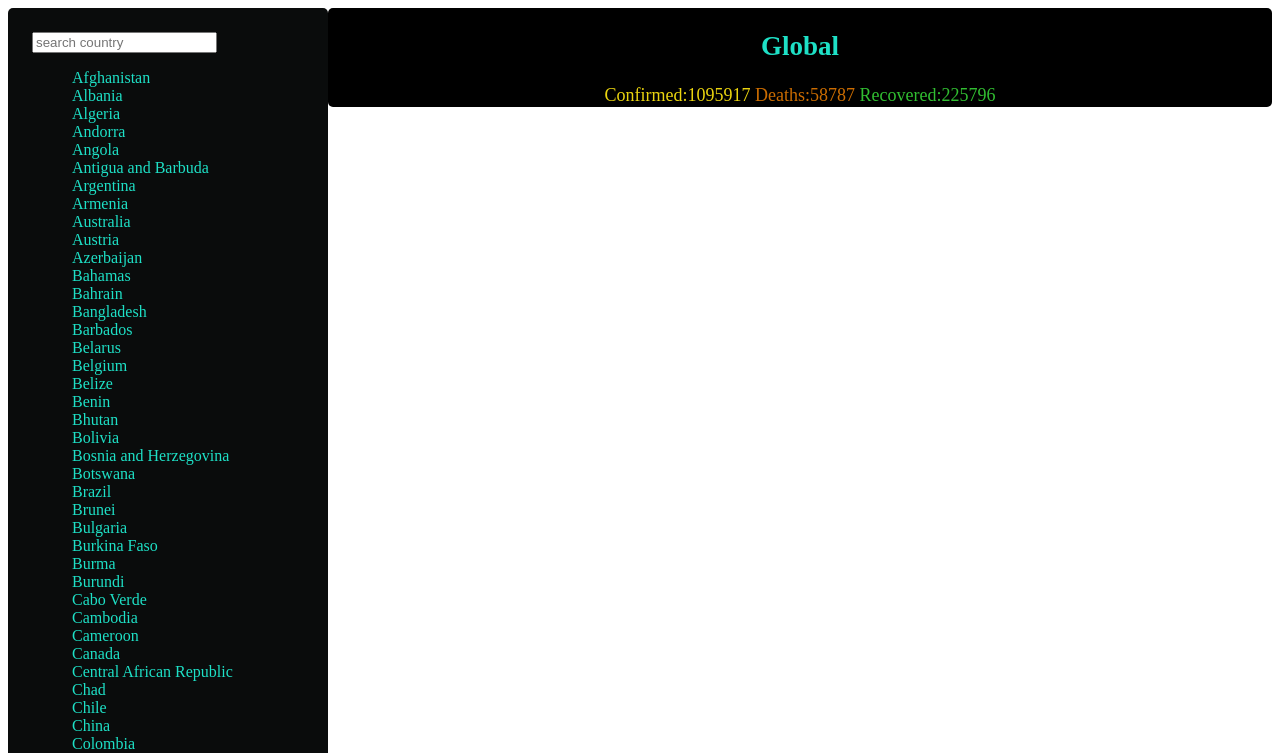
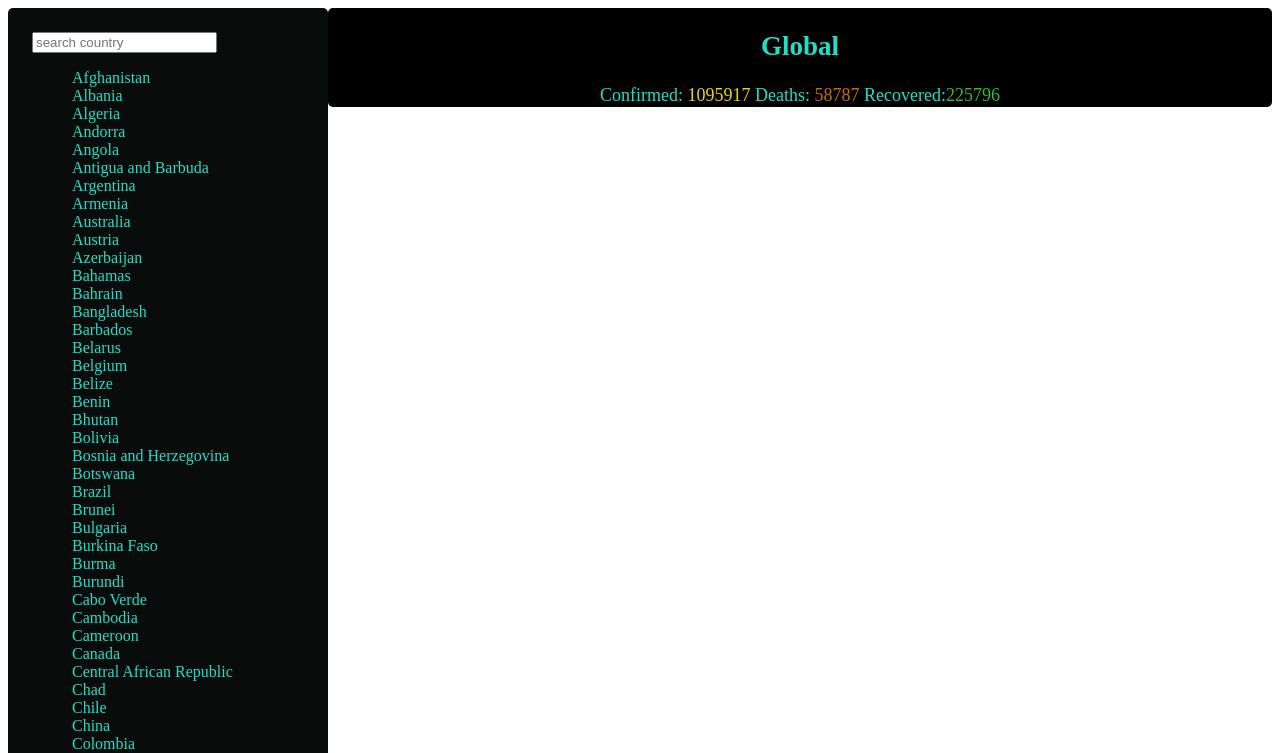
Before and after one commit to supriyaKrishnamurthy/covidTest, an Angular app: page / in a window 1280 px wide. Shown: the top 753 px of the page. Built offline with nearby package versions, Linux system fonts and the light colour scheme.

Commit message:
Changed color of confirmed,dead,recovered in display-stat div

```diff
--- a/src/app/country-list/country-list.component.html
+++ b/src/app/country-list/country-list.component.html
@@ -16,15 +16,15 @@
     <div class="selectedCountry">
       <div *ngIf="clickedCountry; else showGlobal">
             <h2>{{clickedCountry}}</h2>
-            <span id="confirmed">Confirmed:{{confirmed}}  </span>
-            <span id="dead">Deaths:{{death}}  </span>
-            <span id="recovered">Recovered:{{recovered}}</span>
+            <span>Confirmed: </span><span id="confirmed">{{confirmed}} </span>
+            <span>Deaths: </span><span id="dead">{{death}}  </span>
+            <span>Recovered: </span><span id="recovered">{{recovered}}</span>
       </div>
       <ng-template #showGlobal>
         <h2>Global</h2>
-        <span id="globalConfirmed">Confirmed:{{globalConfirmed}}  </span>
-        <span id="globalDead">Deaths:{{globalDeath}}  </span>
-        <span id="globalRecovered">Recovered:{{globalRecovered}}</span>
+        <span>Confirmed: </span><span id="globalConfirmed">{{globalConfirmed}}  </span>
+        <span>Deaths: </span><span id="globalDead">{{globalDeath}}  </span>
+        <span>Recovered:</span><span id="globalRecovered">{{globalRecovered}}</span>
      </ng-template>
      </div>
     <div class="stat"></div>
--- a/src/app/country-list/country-list.component.ts
+++ b/src/app/country-list/country-list.component.ts
@@ -56,19 +56,19 @@ export class CountryListComponent implements OnInit {
         datasets: [{
             data: confirmedList,
             label: "confirmed",
-            borderColor: "yellow",
+            borderColor: "rgb(235, 213, 15)",
             fill: false
           },
            {
             data:deathList,
             label: "dead",
-            borderColor: "orange",
+            borderColor: "rgba(255, 136, 0, 0.795)",
             fill: false
           },
           {
             data: recoveredList,
             label: "Recovered",
-            borderColor: "green",
+            borderColor: "rgb(49, 190, 49)",
             fill: false
           },
         ]
@@ -91,7 +91,4 @@ export class CountryListComponent implements OnInit {
     })
   }
 
-
-
-
 }
```
